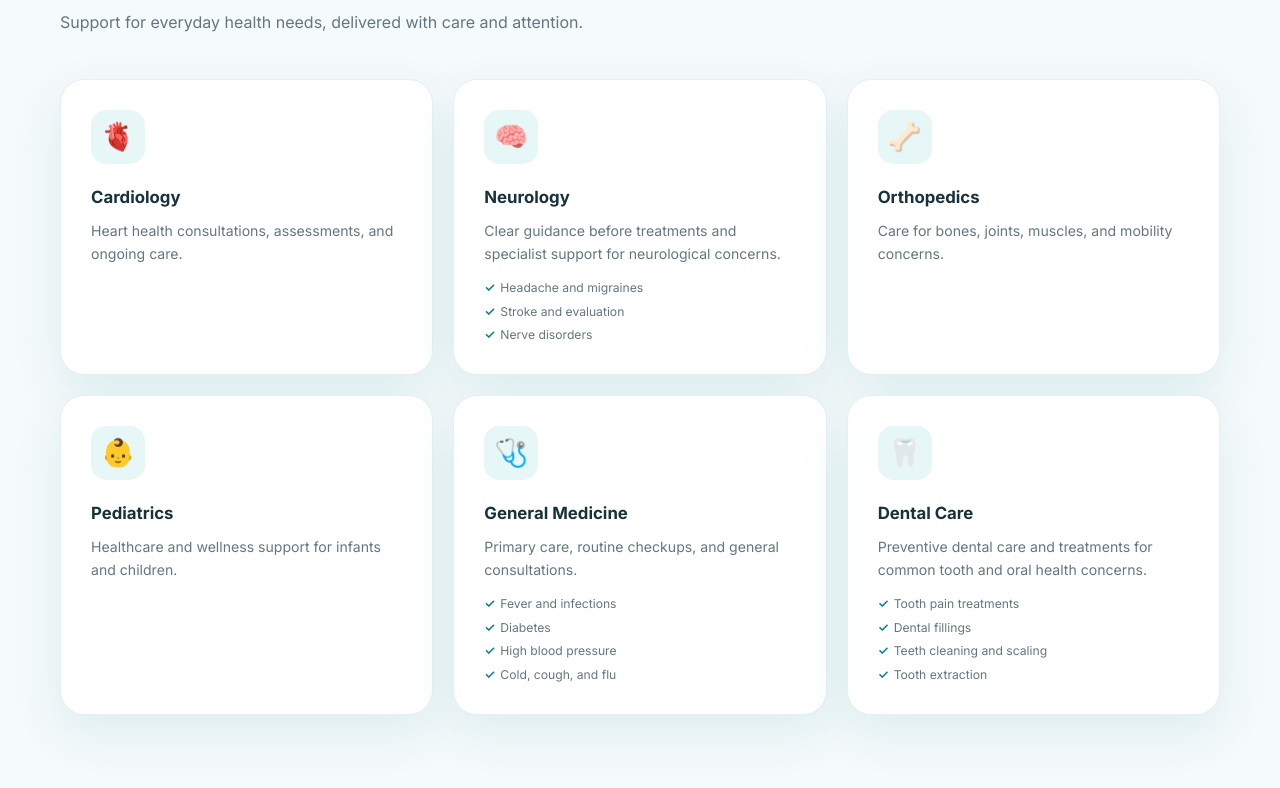
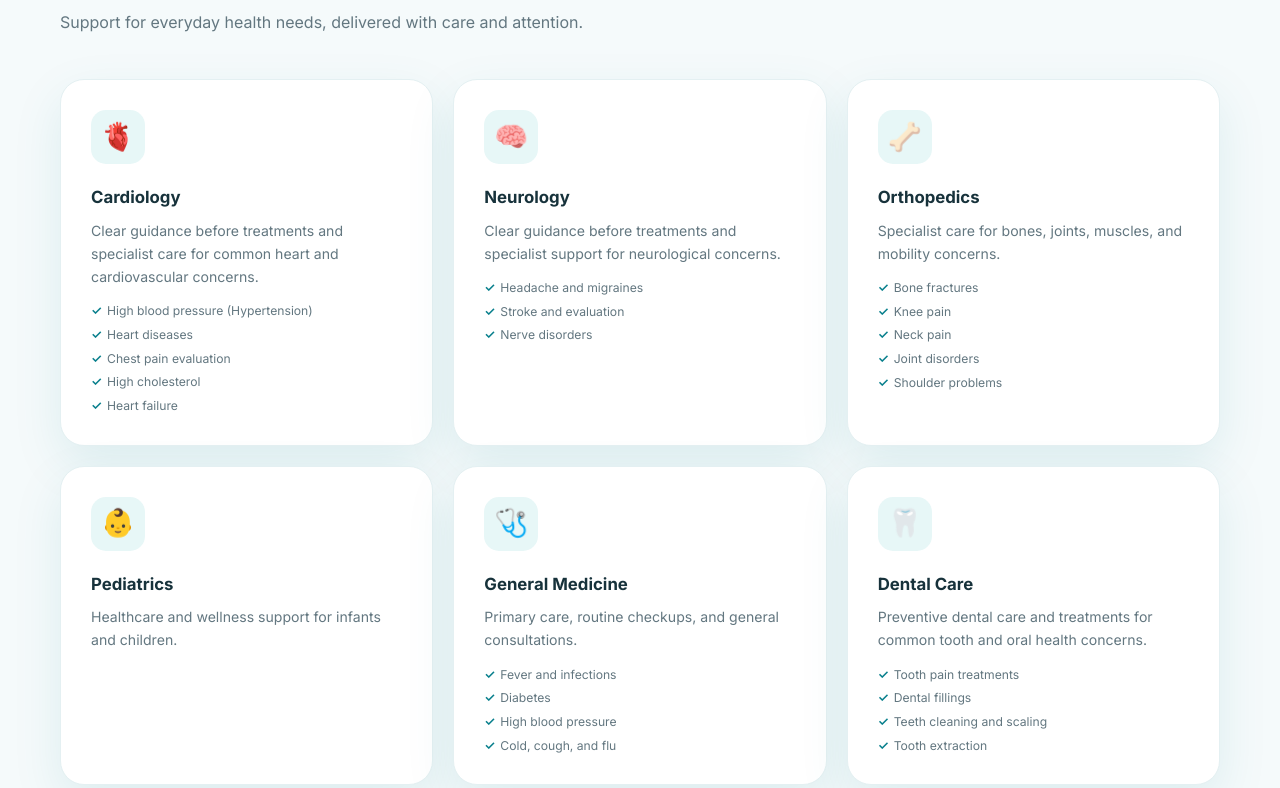
Before and after one commit to aansujoy95-code/HOSPITAL-APPOINTMENT-, a plain HTML site: page index.html in a window 1280 px wide. Shown: the part 965-1753 px from the top of the page. Drawn offline with Linux system fonts and the light colour scheme.

Commit message:
Update cardiology and orthopedics services

```diff
--- a/index.html
+++ b/index.html
@@ -76,9 +76,9 @@
           <p>Support for everyday health needs, delivered with care and attention.</p>
         </div>
         <div class="services-grid">
-          <article class="service-card reveal"><div class="service-icon">🫀</div><h3>Cardiology</h3><p>Heart health consultations, assessments, and ongoing care.</p></article>
+          <article class="service-card reveal"><div class="service-icon">🫀</div><h3>Cardiology</h3><p>Clear guidance before treatments and specialist care for common heart and cardiovascular concerns.</p><ul class="service-list"><li>High blood pressure (Hypertension)</li><li>Heart diseases</li><li>Chest pain evaluation</li><li>High cholesterol</li><li>Heart failure</li></ul></article>
           <article class="service-card reveal"><div class="service-icon">🧠</div><h3>Neurology</h3><p>Clear guidance before treatments and specialist support for neurological concerns.</p><ul class="service-list"><li>Headache and migraines</li><li>Stroke and evaluation</li><li>Nerve disorders</li></ul></article>
-          <article class="service-card reveal"><div class="service-icon">🦴</div><h3>Orthopedics</h3><p>Care for bones, joints, muscles, and mobility concerns.</p></article>
+          <article class="service-card reveal"><div class="service-icon">🦴</div><h3>Orthopedics</h3><p>Specialist care for bones, joints, muscles, and mobility concerns.</p><ul class="service-list"><li>Bone fractures</li><li>Knee pain</li><li>Neck pain</li><li>Joint disorders</li><li>Shoulder problems</li></ul></article>
           <article class="service-card reveal"><div class="service-icon">👶</div><h3>Pediatrics</h3><p>Healthcare and wellness support for infants and children.</p></article>
           <article class="service-card reveal"><div class="service-icon">🩺</div><h3>General Medicine</h3><p>Primary care, routine checkups, and general consultations.</p><ul class="service-list"><li>Fever and infections</li><li>Diabetes</li><li>High blood pressure</li><li>Cold, cough, and flu</li></ul></article>
           <article class="service-card reveal"><div class="service-icon">🦷</div><h3>Dental Care</h3><p>Preventive dental care and treatments for common tooth and oral health concerns.</p><ul class="service-list"><li>Tooth pain treatments</li><li>Dental fillings</li><li>Teeth cleaning and scaling</li><li>Tooth extraction</li></ul></article>
```
